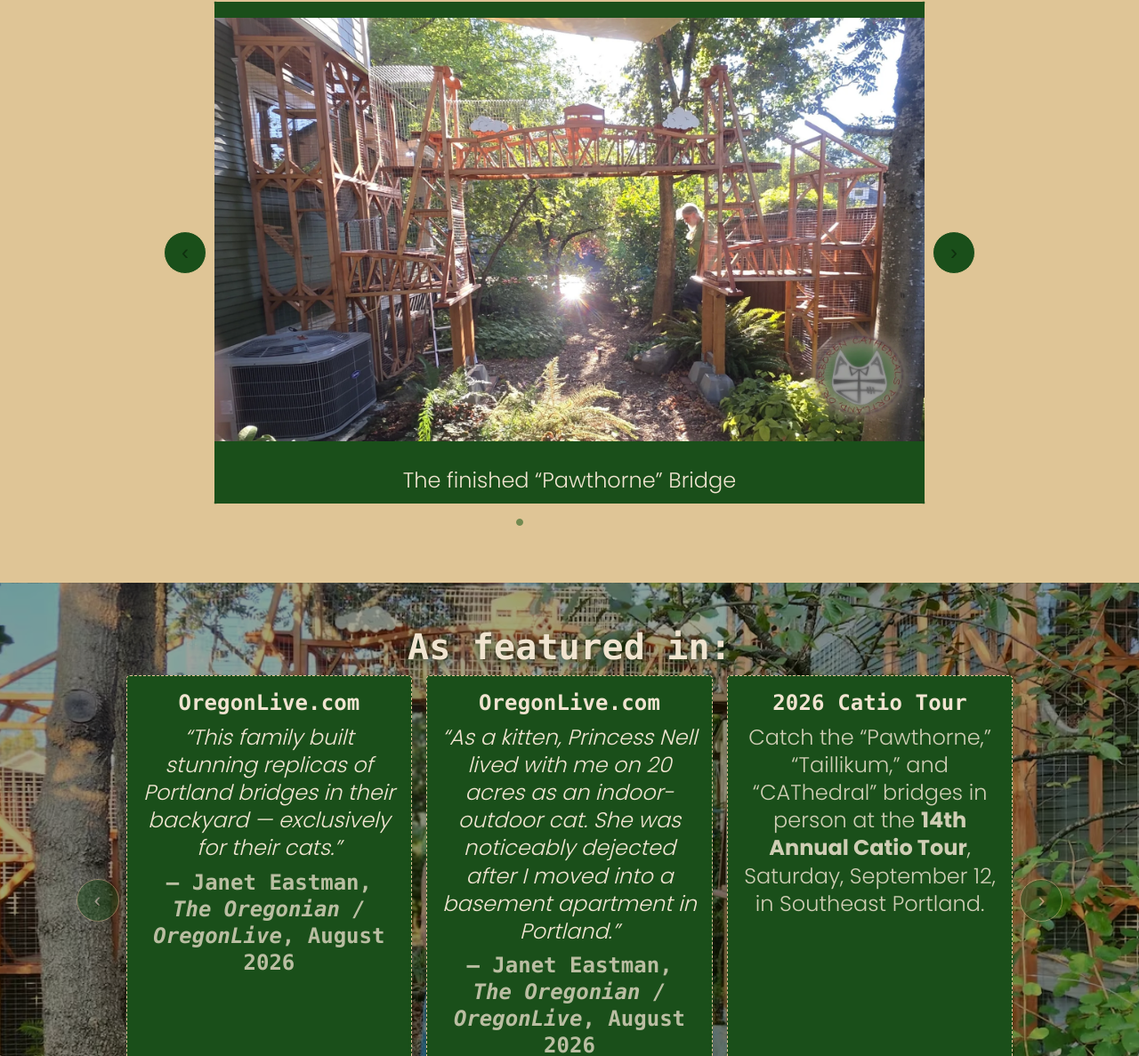
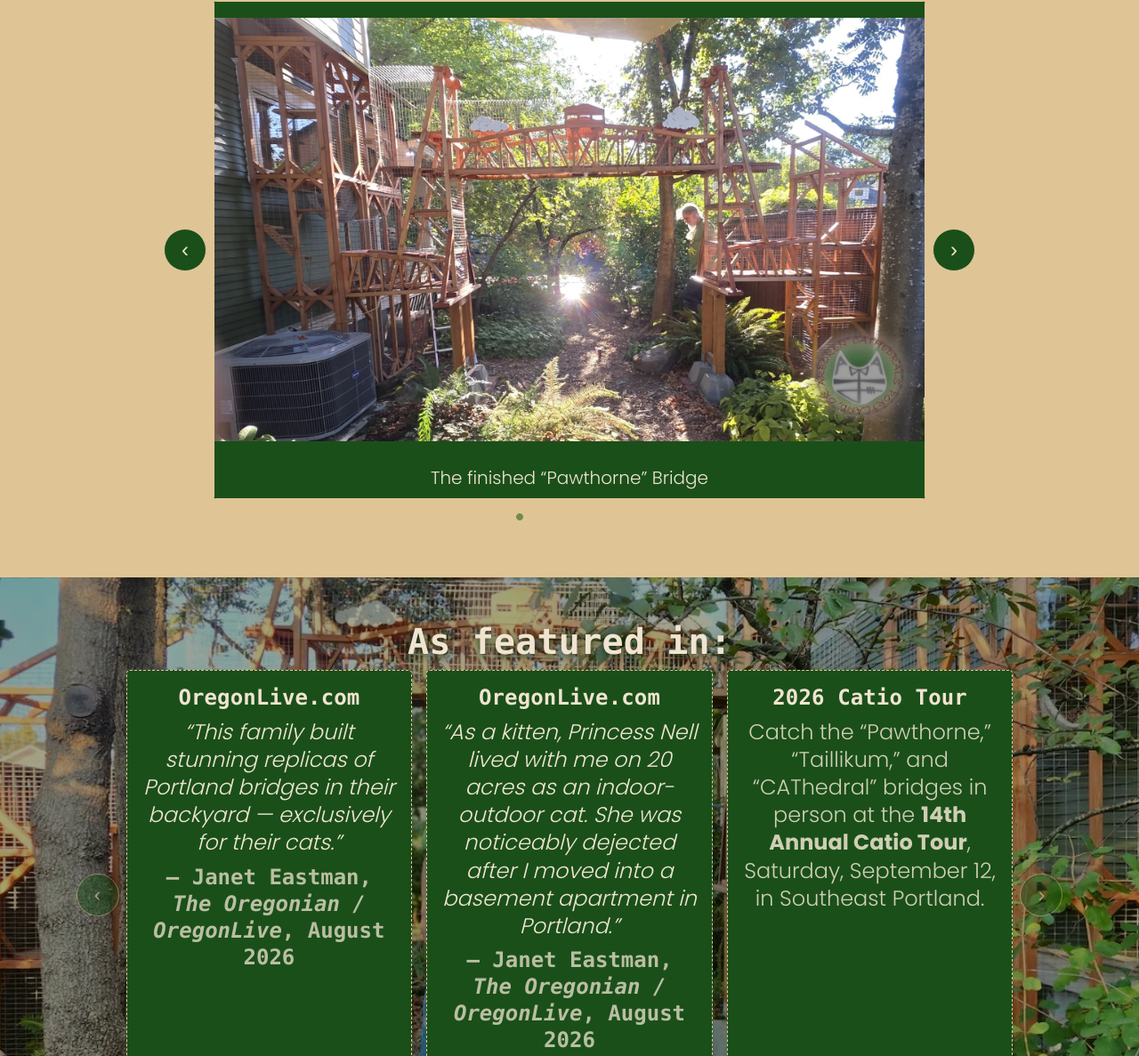
Before and after one commit to mishafranklin2023/arboren-cathedrals, an Eleventy site: page src/index.njk in a window 1280 px wide. Shown: the part 2039-3226 px from the top of the page at 89% size. Built offline with nearby package versions, Linux system fonts and the light colour scheme; Eleventy itself is replaced by a stand-in of ours; files that its build step writes are made by us from their sources.

Commit message:
Gallery formatting adjustments

```diff
--- a/base.css
+++ b/base.css
@@ -33,7 +33,7 @@
   --card-bg: #fffaf2;
   --card-border: #e3d3b8;
   --radius: 10px;
-  --shadow: 0 6px 18px rgba(58, 44, 34, 0.12);
+  --shadow: 0 6px 18px rgba(15, 47, 15, 0.12);
   --btn-primary-bg: var(--accent-2);
   --btn-primary-text: var(--champagne-mist);
   --btn-primary-border: var(--text);
@@ -457,9 +457,10 @@ section {
   margin: 0;
   padding: 0.5rem 1rem;
   text-align: center;
-  vertical-align: center;
+  vertical-align: middle;
   color: var(--text-on-dark);
-  font-weight: 300;
+  font-size: smaller;
+  font-weight: 200;
 }
 
 .carousel-btn {
@@ -469,10 +470,12 @@ section {
   border-radius: 50%;
   border: 1px solid var(--card-border);
   background: var(--card-bg);
-  color: var(--text);
+  color: var(--text-on-dark);
   font-size: 1.5rem;
+  font-weight: 200;
   line-height: 1;
   cursor: pointer;
+  vertical-align: middle;
 }
 
 .carousel-btn:hover:not(:disabled) {
@@ -656,12 +659,12 @@ section {
   justify-content: center;
 }
 
-.press-card > .btn,
+.press-card>.btn,
 .press-note-cta {
   margin-top: auto;
 }
 
-.press-card > .btn {
+.press-card>.btn {
   align-self: center;
 }
 
```
